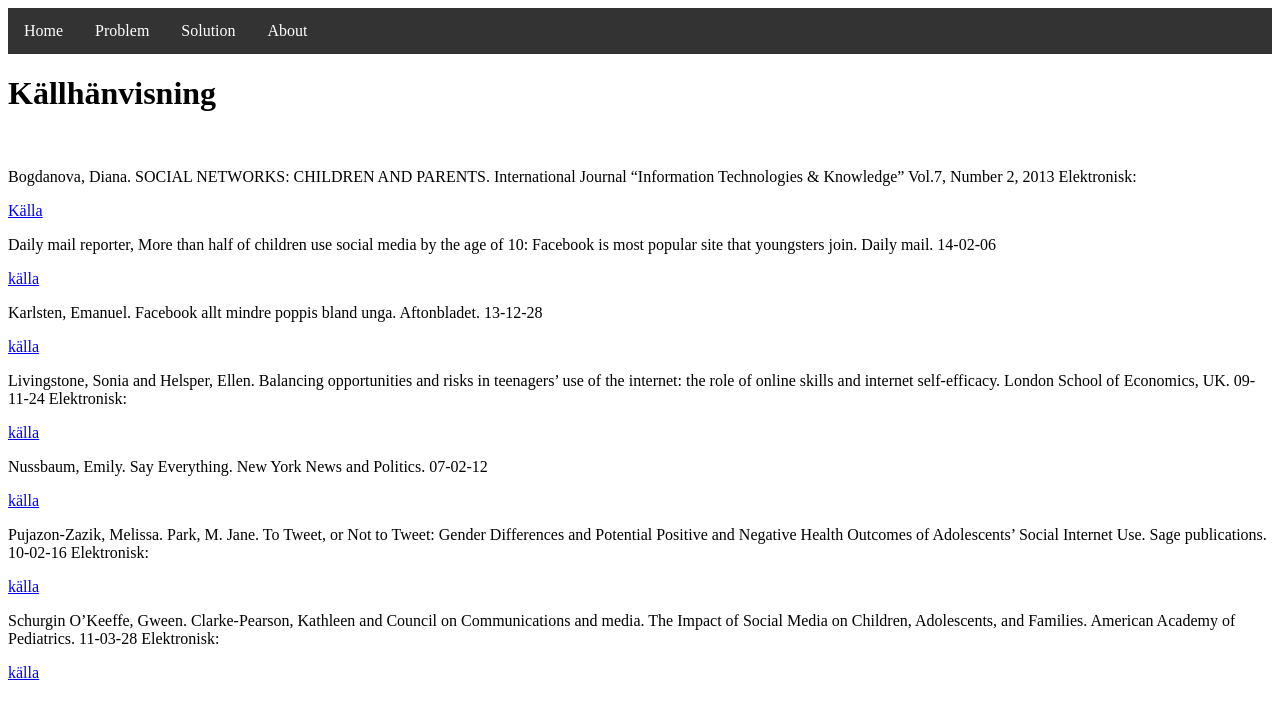
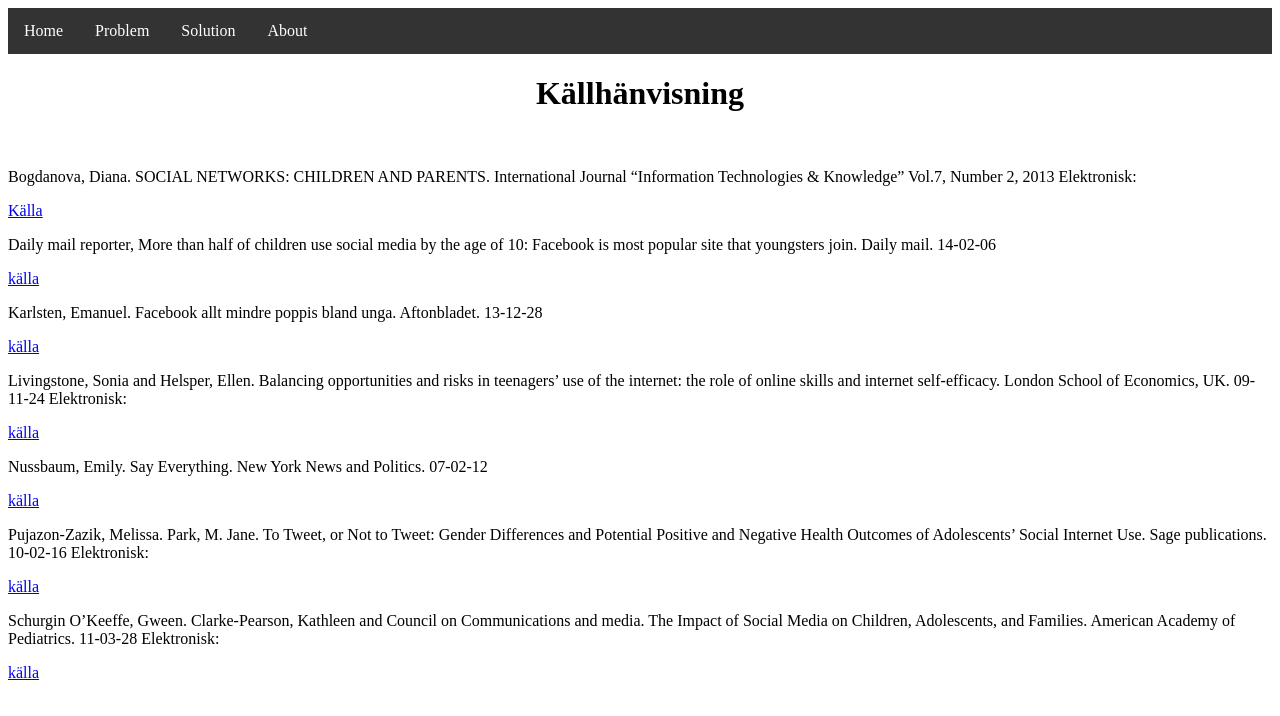
Before and after one commit to de-tyga001122/samh-llp-verkan, a plain HTML site: page about.html in a window 1280 px wide. Drawn offline with Linux system fonts and the light colour scheme.

Commit message:
Update about.html

```diff
--- a/about.html
+++ b/about.html
@@ -14,7 +14,7 @@
       <li><a href="about.html">About</a></li>
     </ul>
 
-    <h1>Källhänvisning</h1>
+    <center><h1>Källhänvisning</h1></center>
     </br>
 
 <p>Bogdanova, Diana. SOCIAL NETWORKS: CHILDREN AND PARENTS. International Journal “Information Technologies & Knowledge” Vol.7, Number 2, 2013
```
